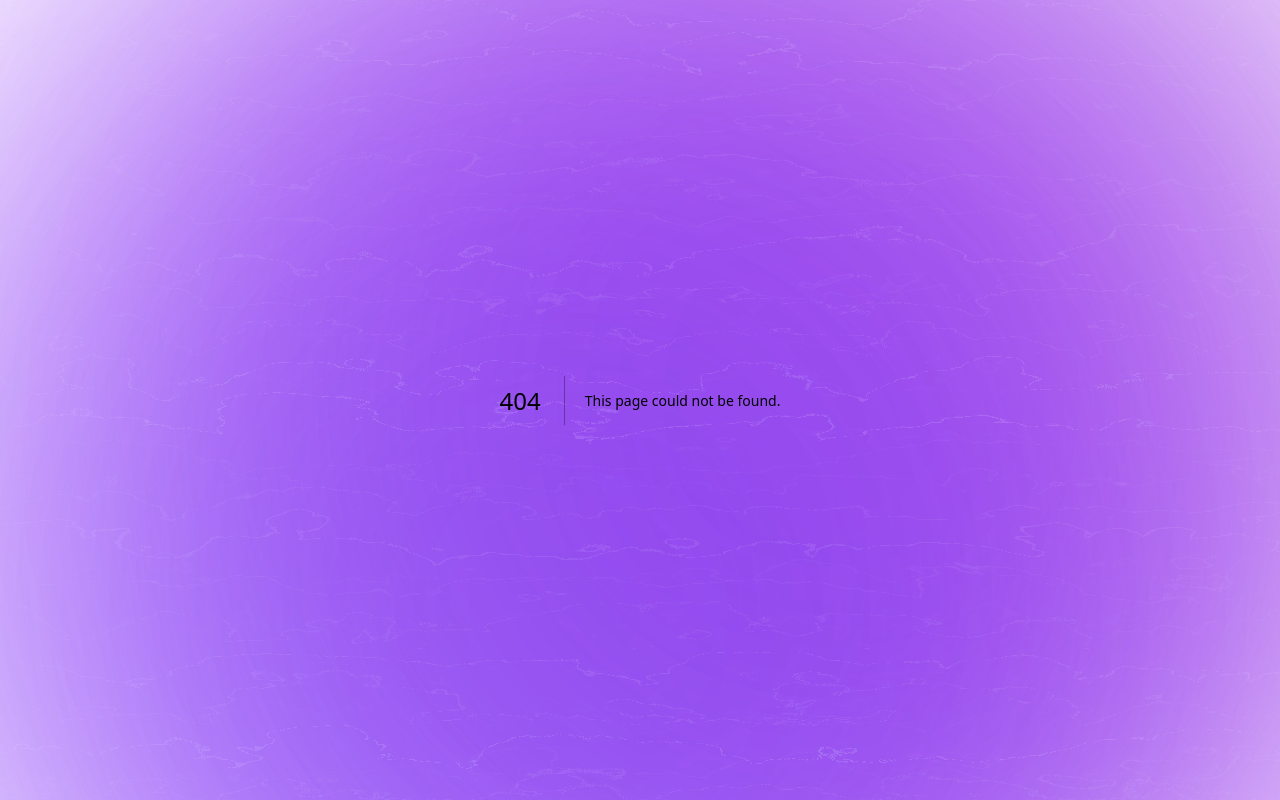
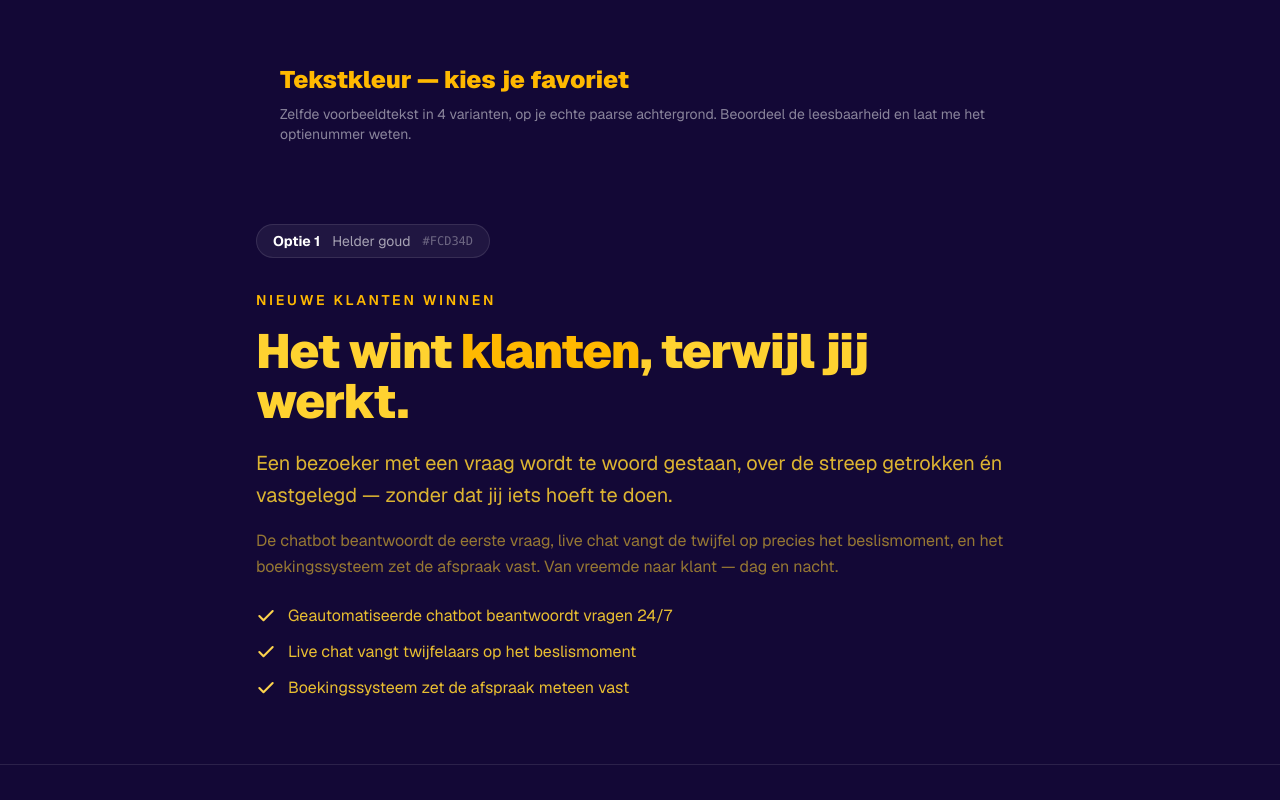
Before and after one commit to MoProMax/MoProMax, a Next.js app: page /kleuren in a window 1280 px wide. Before the commit this address had no page. Shown: the top 800 px of the page. Built offline with nearby package versions, Linux system fonts and the light colour scheme.

Commit message:
add temporary /kleuren page to compare text color options

```diff
--- /dev/null
+++ b/app/kleuren/page.tsx
@@ -0,0 +1,81 @@
+/* TIJDELIJKE vergelijkingspagina voor tekstkleuren — te bereiken via /kleuren.
+   Verwijderen zodra de kleur gekozen is. */
+
+const SAMPLE = {
+  eyebrow: "Nieuwe klanten winnen",
+  body: "Een bezoeker met een vraag wordt te woord gestaan, over de streep getrokken én vastgelegd — zonder dat jij iets hoeft te doen.",
+  detail: "De chatbot beantwoordt de eerste vraag, live chat vangt de twijfel op precies het beslismoment, en het boekingssysteem zet de afspraak vast. Van vreemde naar klant — dag en nacht.",
+  features: ["Geautomatiseerde chatbot beantwoordt vragen 24/7", "Live chat vangt twijfelaars op het beslismoment", "Boekingssysteem zet de afspraak meteen vast"],
+};
+
+function Check({ color }: { color: string }) {
+  return (
+    <svg className="w-5 h-5 mt-0.5 shrink-0" viewBox="0 0 24 24" fill="none" stroke={color} strokeWidth="2.5" strokeLinecap="round" strokeLinejoin="round">
+      <path d="M20 6 9 17l-5-5" />
+    </svg>
+  );
+}
+
+function Option({
+  n, name, hex, headCls, emphCls, bodyCls, detailCls, featCls, check,
+}: {
+  n: number; name: string; hex: string;
+  headCls: string; emphCls: string; bodyCls: string; detailCls: string; featCls: string; check: string;
+}) {
+  return (
+    <section className="border-b border-white/10 py-16 px-6">
+      <div className="max-w-3xl mx-auto">
+        <div className="inline-flex items-center gap-3 mb-8 bg-white/[0.06] border border-white/10 rounded-full px-4 py-1.5">
+          <span className="text-white font-bold text-sm">Optie {n}</span>
+          <span className="text-white/60 text-sm">{name}</span>
+          <span className="text-white/35 text-xs font-mono">{hex}</span>
+        </div>
+
+        <p className="text-amber-400 font-semibold text-sm uppercase tracking-[0.2em] mb-4">{SAMPLE.eyebrow}</p>
+        <h3 className={`text-4xl sm:text-5xl font-black leading-[1.05] tracking-tight mb-5 ${headCls}`}>
+          Het wint <span className={emphCls}>klanten</span>, terwijl jij werkt.
+        </h3>
+        <p className={`text-lg sm:text-xl leading-relaxed mb-4 ${bodyCls}`}>{SAMPLE.body}</p>
+        <p className={`text-base leading-relaxed mb-6 ${detailCls}`}>{SAMPLE.detail}</p>
+        <ul className="space-y-3">
+          {SAMPLE.features.map((f) => (
+            <li key={f} className={`flex items-start gap-3 text-base ${featCls}`}>
+              <Check color={check} /> <span>{f}</span>
+            </li>
+          ))}
+        </ul>
+      </div>
+    </section>
+  );
+}
+
+export default function KleurenPage() {
+  return (
+    <main style={{ background: "#130836" }} className="min-h-screen">
+      <div className="max-w-3xl mx-auto px-6 pt-16 pb-4">
+        <h1 className="text-amber-400 font-black text-2xl mb-2">Tekstkleur — kies je favoriet</h1>
+        <p className="text-white/50 text-sm">Zelfde voorbeeldtekst in 4 varianten, op je echte paarse achtergrond. Beoordeel de leesbaarheid en laat me het optienummer weten.</p>
+      </div>
+
+      {/* 1 · amber-300 */}
+      <Option n={1} name="Helder goud" hex="#FCD34D"
+        headCls="text-amber-300" emphCls="text-amber-400" bodyCls="text-amber-300/85" detailCls="text-amber-300/55" featCls="text-amber-300/90" check="#fcd34d" />
+
+      {/* 2 · amber-200 */}
+      <Option n={2} name="Zacht goud" hex="#FDE68A"
+        headCls="text-amber-200" emphCls="text-amber-400" bodyCls="text-amber-200/85" detailCls="text-amber-200/55" featCls="text-amber-200/90" check="#fde68a" />
+
+      {/* 3 · amber-100 */}
+      <Option n={3} name="Crème-goud" hex="#FEF3C7"
+        headCls="text-amber-100" emphCls="text-amber-300" bodyCls="text-amber-100/85" detailCls="text-amber-100/60" featCls="text-amber-100/90" check="#fef3c7" />
+
+      {/* 4 · Hybride: gouden koppen + crème body */}
+      <Option n={4} name="Hybride — gouden koppen + crème body" hex="#FBBF24 + #FEF3C7"
+        headCls="text-amber-400" emphCls="text-amber-300" bodyCls="text-amber-100/90" detailCls="text-amber-100/55" featCls="text-amber-100/85" check="#34d399" />
+
+      <div className="max-w-3xl mx-auto px-6 py-16">
+        <p className="text-white/40 text-sm">Welke optie (1, 2, 3 of 4)? Dan pas ik 'm overal toe en haal ik deze testpagina weg.</p>
+      </div>
+    </main>
+  );
+}
```
